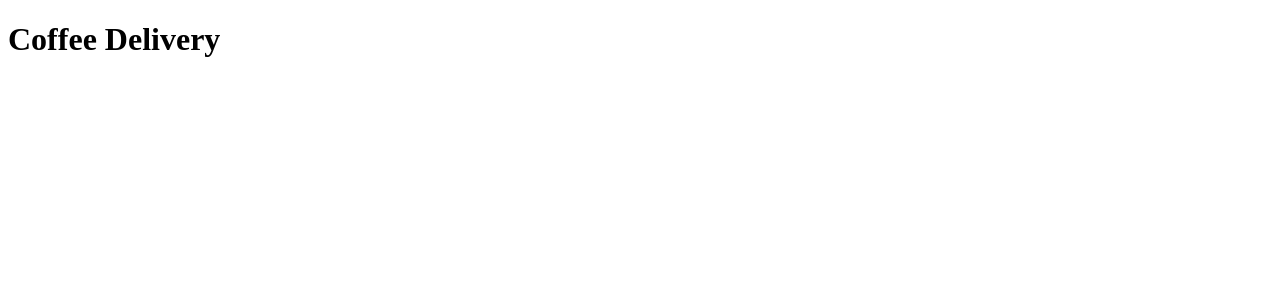
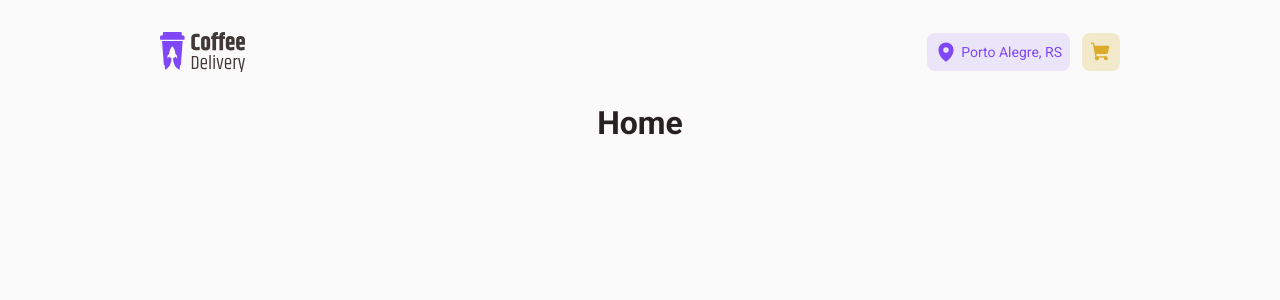
Before and after one commit to allan-verde/desafio02-trilha-reactjs, a React (Vite) app: page / in a window 1280 px wide. Shown: the top 300 px of the page. Built offline with nearby package versions, Linux system fonts and the light colour scheme.

Commit message:
feat: added fonts, lib icons and header component base

```diff
--- a/index.html
+++ b/index.html
@@ -1,9 +1,13 @@
 <!doctype html>
 <html lang="pt-BR">
   <head>
+    <link rel="preconnect" href="https://fonts.googleapis.com" />
+
     <meta charset="UTF-8" />
+    <meta name="viewport" content="width=device-width, initial-scale=1.0" />
 
-    <meta name="viewport" content="width=device-width, initial-scale=1.0" />
+    <link rel="preconnect" href="https://fonts.gstatic.com" crossorigin />
+    <link href="https://fonts.googleapis.com/css2?family=Baloo+2:wght@700;800&family=Roboto:wght@400;700&display=swap" rel="stylesheet" />
 
     <title>Coffee Delivery</title>
   </head>
--- a/package.json
+++ b/package.json
@@ -10,6 +10,7 @@
     "preview": "vite preview"
   },
   "dependencies": {
+    "phosphor-react": "^1.4.1",
     "react": "^18.2.0",
     "react-dom": "^18.2.0",
     "styled-components": "^6.0.7"
--- a/src/App.tsx
+++ b/src/App.tsx
@@ -1,7 +1,14 @@
+import { ThemeProvider } from 'styled-components'
+import { Home } from './pages/Home'
+
+import { defaultTheme } from './styles/themes/default'
+import { GlobalStyle } from './styles/global'
+
 export function App() {
   return (
-    <div>
-      <h1>Coffee Delivery</h1>
-    </div>
+    <ThemeProvider theme={defaultTheme}>
+      <Home />
+      <GlobalStyle />
+    </ThemeProvider>
   )
 }
--- /dev/null
+++ b/src/components/Header/index.tsx
@@ -0,0 +1,26 @@
+import { MapPin, ShoppingCart } from 'phosphor-react'
+import logoImg from '../../assets/logo.svg'
+
+import { Container, Actions, Location, Cart } from './styles'
+import { useTheme } from 'styled-components'
+
+export function Header() {
+  const theme = useTheme()
+
+  return (
+    <Container>
+      <img src={logoImg} alt="" />
+
+      <Actions>
+        <Location>
+          <MapPin size={22} weight="fill" color={theme.purple} />
+          <p>Porto Alegre, RS</p>
+        </Location>
+
+        <Cart>
+          <ShoppingCart size={22} weight="fill" color={theme.yellow} />
+        </Cart>
+      </Actions>
+    </Container>
+  )
+}
--- /dev/null
+++ b/src/components/Header/styles.ts
@@ -0,0 +1,47 @@
+import { styled } from 'styled-components'
+
+export const Container = styled.header`
+  width: 100vw;
+  height: 104px;
+
+  display: flex;
+  justify-content: space-between;
+  align-items: center;
+
+  padding: 2rem 10rem;
+`
+
+export const Actions = styled.div`
+  display: flex;
+  justify-content: space-between;
+  align-items: center;
+
+  gap: 0.75rem;
+`
+
+export const Location = styled.div`
+  display: flex;
+  align-items: center;
+
+  gap: 0.25rem;
+  padding: 0.5rem;
+
+  border-radius: 8px;
+
+  background-color: ${({ theme }) => theme['purple-light']};
+  color: ${({ theme }) => theme.purple};
+  font-size: 0.875rem;
+`
+
+export const Cart = styled.div`
+  display: flex;
+  align-items: center;
+  justify-content: center;
+
+  background-color: ${({ theme }) => theme['yellow-light']};
+
+  border-radius: 8px;
+
+  padding: 0.5rem;
+  gap: 0.25rem;
+`
--- /dev/null
+++ b/src/pages/Home/index.tsx
@@ -0,0 +1,11 @@
+import { Header } from '../../components/Header'
+import { Container } from './styles'
+
+export function Home() {
+  return (
+    <Container>
+      <Header />
+      <h1>Home</h1>
+    </Container>
+  )
+}
--- /dev/null
+++ b/src/pages/Home/styles.ts
@@ -0,0 +1,10 @@
+import { styled } from 'styled-components'
+
+export const Container = styled.div`
+  flex: 1;
+
+  display: flex;
+  flex-direction: column;
+  align-items: center;
+  justify-content: center;
+`
--- a/src/styles/global.ts
+++ b/src/styles/global.ts
@@ -19,6 +19,6 @@ export const GlobalStyle = createGlobalStyle`
   }
 
   body, input, button, textarea {
-    font: 400 1rem 'Baloo 2', sans-serif;
+    font: 400 1rem 'Roboto', sans-serif;
   }
 `
```
Also changed, not shown: src/assets/logo.svg (added), 1 other file (tests, documents, lock files or other folders).
